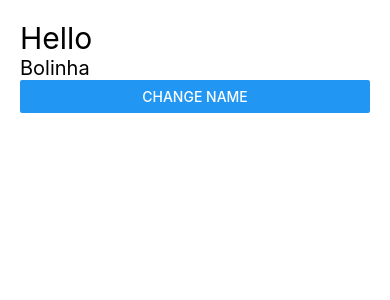
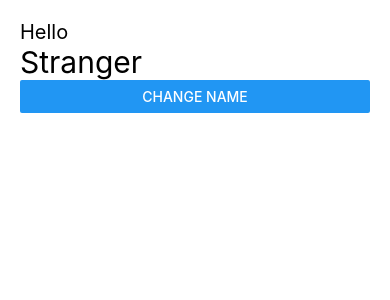
Before and after one commit to renatojfsantos/RN_APP, a React Native app: screen / in a window 390 px wide. Shown: the top 300 px of the page. Built offline with nearby package versions, Linux system fonts and the light colour scheme.

Commit message:
change title and desc

```diff
--- a/src/App.tsx
+++ b/src/App.tsx
@@ -4,17 +4,17 @@ import {Button, SafeAreaView, StyleSheet} from 'react-native';
 import {Header} from './components/Header';
 
 const App = () => {
-  const [name, setName] = useState<string>('Bolinha');
-  const [title, setTitle] = useState<string>('Olá');
+  const [name, setName] = useState<string>('Stranger');
+  const [title, setTitle] = useState<string>('Bem vindo!');
 
   /**
    * Effect
    */
   useEffect(() => {
-    if (name === 'Bolinha') {
+    if (name === 'Stranger') {
       setTitle('Hello');
     } else {
-      setTitle('Olá');
+      setTitle('Bem vindo!');
     }
   }, [name, title]);
 
@@ -22,10 +22,10 @@ const App = () => {
    * Callback
    */
   const handlePressButton = useCallback(() => {
-    if (name === 'Bolinha') {
+    if (name === 'Stranger') {
       setName('Renato');
     } else {
-      setName('Bolinha');
+      setName('Stranger');
     }
   }, [name]);
 
--- a/src/components/Header/index.tsx
+++ b/src/components/Header/index.tsx
@@ -15,10 +15,10 @@ export const Header = (props: Props) => {
 const styles = StyleSheet.create({
   Title: {
     color: 'black',
-    fontSize: 30,
+    fontSize: 20,
   },
   SubTitle: {
     color: 'black',
-    fontSize: 20,
+    fontSize: 30,
   },
 });
```
